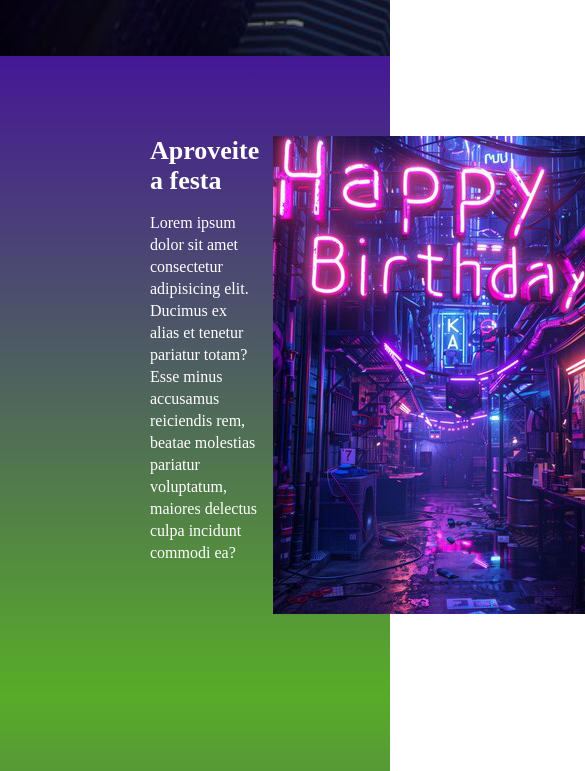
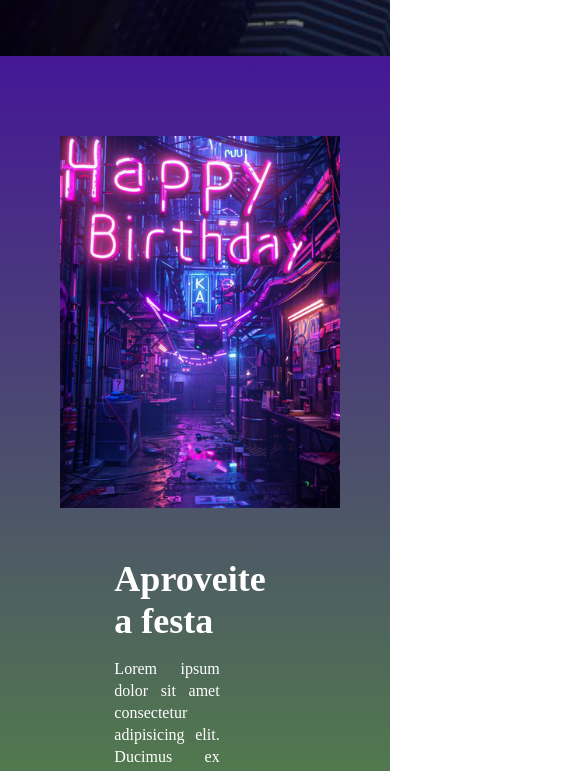
Before and after one commit to lh5818181/ANIVERSARIO_LUIS, a website built with Parcel: page src/index.html in a window 390 px wide. Shown: the part 660-1431 px from the top of the page, 585 px wide, since content can reach past the window. Built offline with nearby package versions, Linux system fonts and the light colour scheme.

Commit message:
ajustando responsividade

```diff
--- a/src/styles/_event.scss
+++ b/src/styles/_event.scss
@@ -24,25 +24,13 @@
     }
         .container {
         display: flex;
+        align-items: center;
 
-        @media (max-width: 640px) { //tamanho da tela do celular
-            .container {
-                display: block;
-            }
-
-            &__image {
-                width: 100%;
-            }
-
-            &__details {
-                margin-right: 0;
-                margin-bottom: 16px;
-            }
-        }
     }
 
-    &__image {
+    img {
         max-width: 360px;
+        margin-left: 10px;
     }
 
     &__details {
@@ -59,5 +47,58 @@
         }
     }
 
+    @media (max-width: 667px) { //tamanho da tela do celular
+        .container {
+            display: block;
+        }
 
+        img {
+            max-width: 220px;
+            margin-bottom: 36px;
+        }
+
+        &__details {
+            margin-right: 0;
+            margin-bottom: 16px;
+        }
+    }
+    @media (max-width: 1024px) { //tamanho da tela do celular
+        .container {
+            display: flex;
+            flex-direction: column-reverse;
+        }
+
+        img {
+            max-width: 280px;
+        }
+
+        &__details {
+            margin-top: 14px;
+            text-align: justify; /* Garante a justificação do conteúdo */
+
+            &::after {
+                content: '';
+                display: inline-block;
+                width: 100%; /* Força a justificação dos elementos inline */
+            }
+
+            &__title {
+                font-size: 36px;
+                font-weight: bold;
+                margin-bottom: 16px;
+                display: inline-block; /* Coloca o título na mesma linha que o parágrafo */
+                vertical-align: top; /* Alinha o título no topo */
+                margin-right: 10px; /* Espaçamento entre o título e a descrição */
+            }
+
+            &__description {
+                line-height: 22px;
+                display: inline-block; /* Mantém a descrição inline e na mesma linha que o título */
+                vertical-align: top; /* Alinha a descrição com o topo do título */
+                text-align: justify; /* Garante que o parágrafo fique justificado */
+                width: calc(100% - 56px); /* Ajusta a largura do parágrafo considerando o título */
+            }
+        }
+
+    }
 }
```
Also changed, not shown: dist/styles/main.css, 1 other file.
